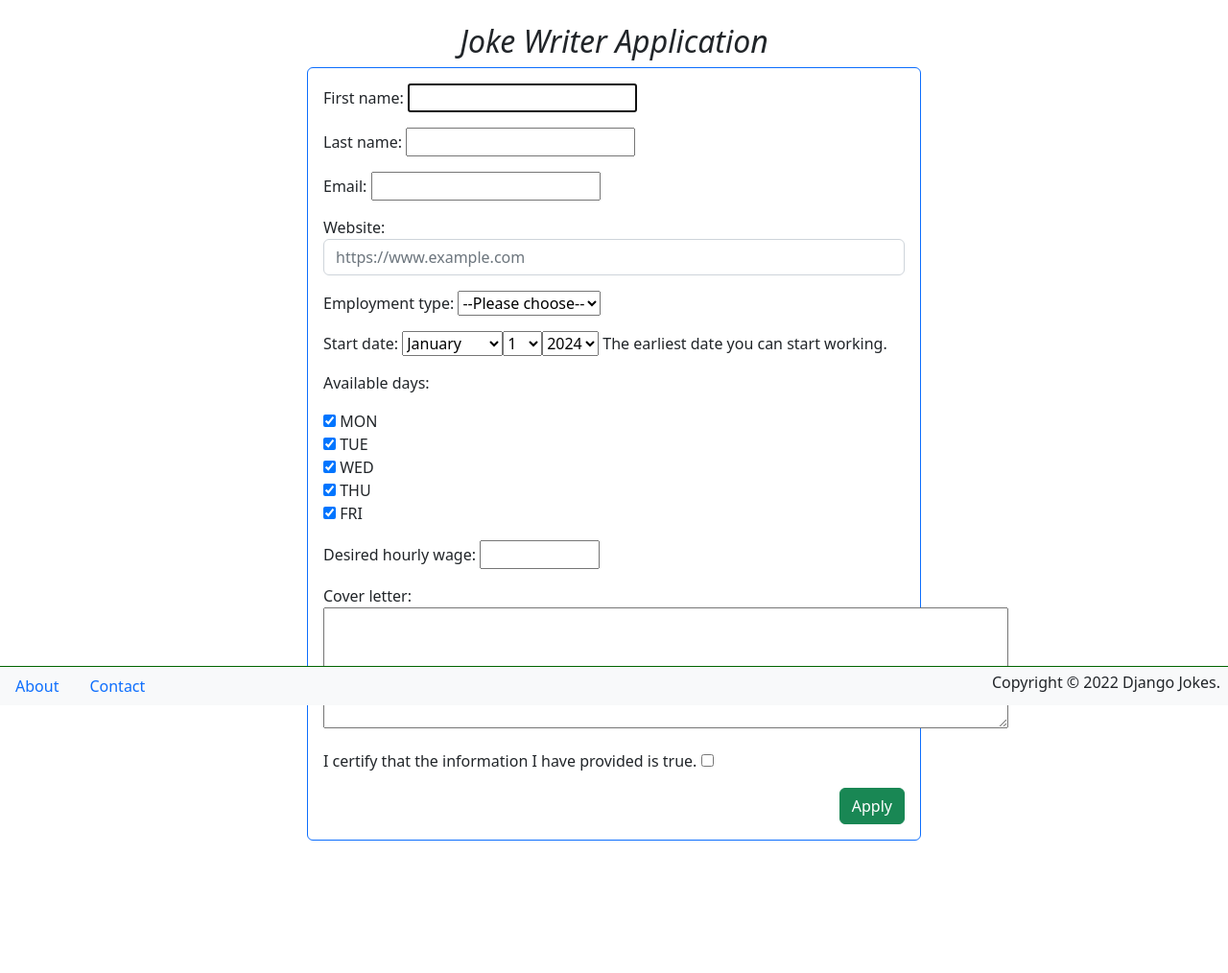
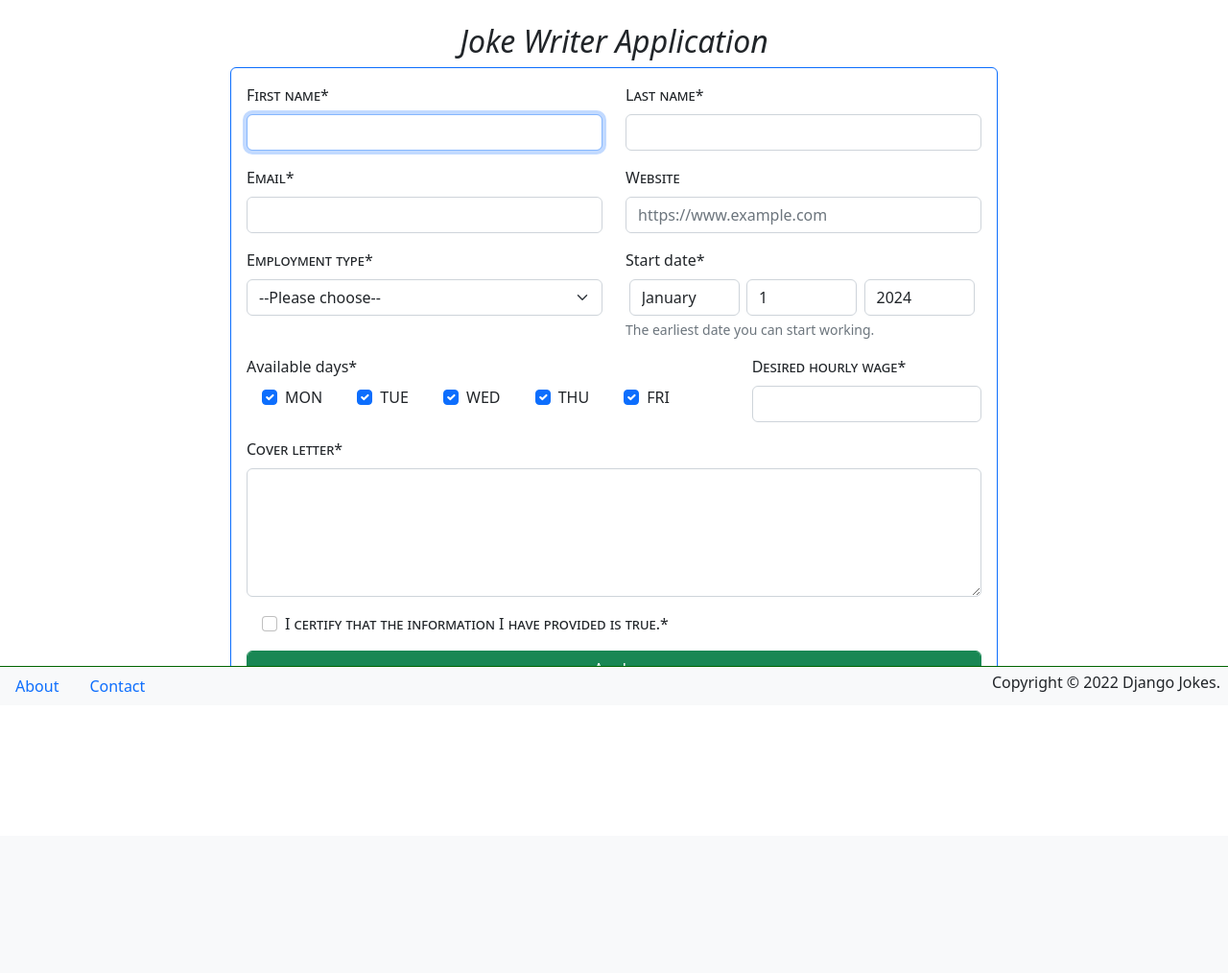
Before and after one commit to jomuni2/djangojokes.com, a Django app: page /jobs/job-app/ in a window 1280 px wide. Shown: the part 65-1079 px from the top of the page at 96% size. After the commit the page ends 786 px from the top, so only its background shows below. Run offline with Django 5.2, Linux system fonts and the light colour scheme; some libraries are stand-ins or nearby versions.

Commit message:
Applied s Crispy Form in Job Application. (not applied in "Available Days", "Start Date")

```diff
--- a/jobs/forms.py
+++ b/jobs/forms.py
@@ -1,5 +1,13 @@
 from datetime import datetime
 from django import forms
+from django.core.exceptions import ValidationError
+from django.core.validators import URLValidator
+
+def validate_future_date(value):
+    if value < datetime.now().date():
+        raise ValidationError(
+            message=f'{value} is in the past.', code='past_date'
+        )
 
 class JobApplicationForm(forms.Form):
     EMPLOYMENT_TYPES = (
@@ -25,21 +33,22 @@ class JobApplicationForm(forms.Form):
     last_name = forms.CharField()
     email = forms.EmailField()
 
-    website = forms.URLField(
-        widget=forms.URLInput(
-            attrs={
-                'class': 'form-control',
-                'placeholder': 'https://www.example.com',
-                'autofocus': True
-            }
-        )
+    website = forms.CharField(
+        required=False,
+        widget=forms.TextInput(
+            attrs={'placeholder':'https://www.example.com', 'size':'50'}
+        ),
+        validators=[URLValidator(schemes=['http', 'https'])]
     )
     employment_type = forms.ChoiceField(choices=EMPLOYMENT_TYPES)
     start_date = forms.DateField(
         help_text='The earliest date you can start working.',
         widget=forms.SelectDateWidget(
             years=YEARS,
-        )
+            attrs={'style': 'width: 31%; display: inline-block; margin: 0 1%'}
+        ),
+        validators=[validate_future_date],
+        error_messages= {'past_date': 'Please enter a future date.'}
     )
     available_days = forms.TypedMultipleChoiceField(
         choices=DAYS,
--- a/static/css/main.css
+++ b/static/css/main.css
@@ -1,5 +1,16 @@
 body {
     padding-bottom: 50px;
+}
+
+/* FORM STYLE */
+label {
+    font-variant: small-caps;
+}
+
+.form-check {
+    display: inline-block;
+    font-weight: normal;
+    margin: 0 1rem;
 }
 
 footer {
--- a/templates/jobs/joke_writer.html
+++ b/templates/jobs/joke_writer.html
@@ -1,13 +1,47 @@
 {% extends "_base.html" %}
+{% load crispy_forms_tags %}
 
 {% block title %}Job Application: Joke Writer{% endblock %}
 {% block main %}
-    <h2 class="text-center">Joke Writer Application</h2>
-    <div class="card border-primary m-auto mb-3 p-3" style="max-width: 40rem">
-        <form method="post">
-            {% csrf_token %}
-            {{ form.as_p }}
-            <button class="btn btn-success float-end">Apply</button>
-        </form>
-    </div>
+  <h2 class="text-center">Joke Writer Application</h2>
+  <div class="card border-primary m-auto mb-3 p-3" style="max-width: 50rem">
+    <form method="post" novalidate>
+      {% csrf_token %}
+      <div class="row">
+        <div class="col-md-6 mb-0">
+          {{ form.first_name|as_crispy_field }}
+        </div>
+        <div class="col-md-6 mb-0">
+          {{ form.last_name|as_crispy_field }}
+        </div>
+      </div>
+      <div class="row">
+        <div class="col-md-6 mb-0">
+          {{ form.email|as_crispy_field }}
+        </div>
+        <div class="col-md-6 mb-0">
+          {{ form.website|as_crispy_field }}
+        </div>
+      </div>
+      <div class="row">
+        <div class="col-md-6 mb-0">
+          {{ form.employment_type|as_crispy_field }}
+        </div>
+        <div class="col-md-6 mb-0">
+          {{ form.start_date|as_crispy_field }}
+        </div>
+      </div>
+      <div class="row">
+        <div class="col-md-8 mb-0">
+          {{ form.available_days|as_crispy_field  }}
+        </div>
+        <div class="col-md-4 mb-0">
+          {{ form.desired_hourly_wage|as_crispy_field }}
+        </div>
+      </div>
+      {{ form.cover_letter|as_crispy_field }}
+      {{ form.confirmation|as_crispy_field }}
+      <button class="form-control btn btn-success">Apply</button>
+    </form>
+  </div>
 {% endblock %}
```
Also changed, not shown: djangojokes/settings.py (+8 -0 lines).
